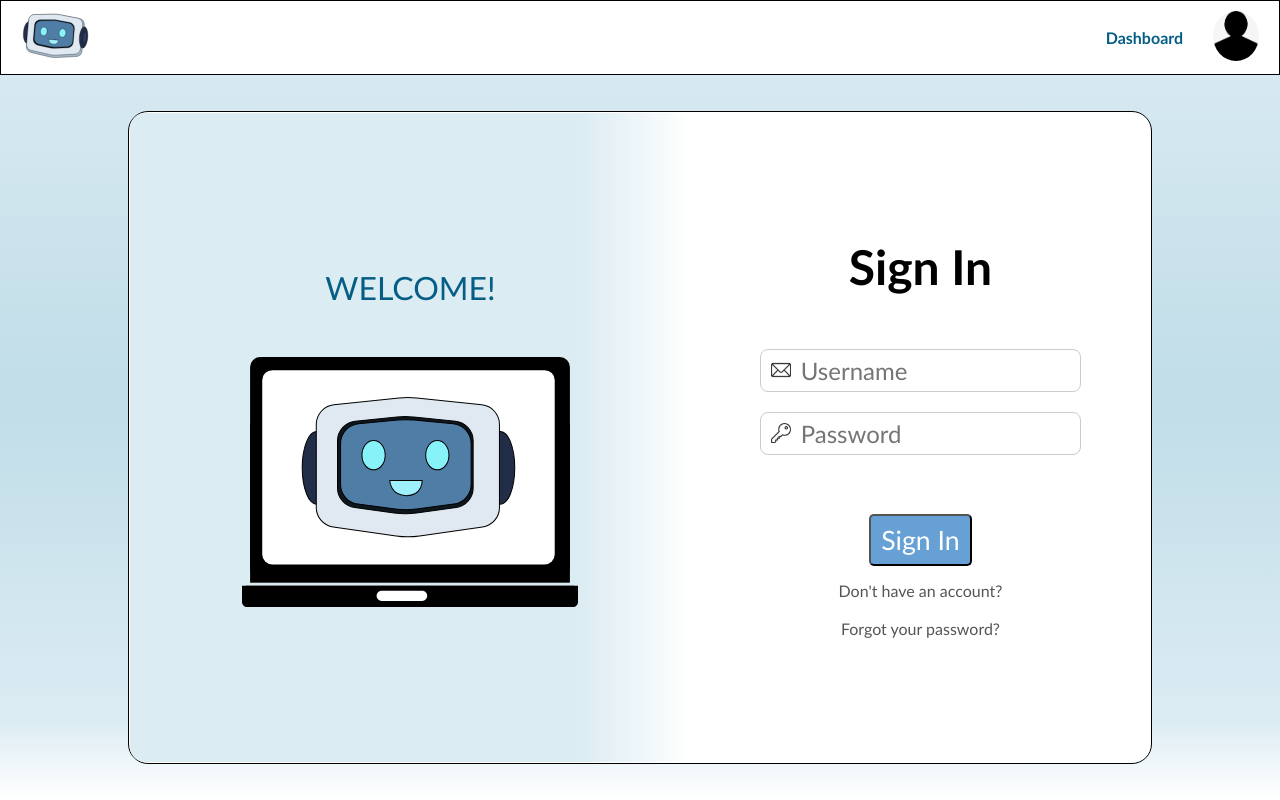
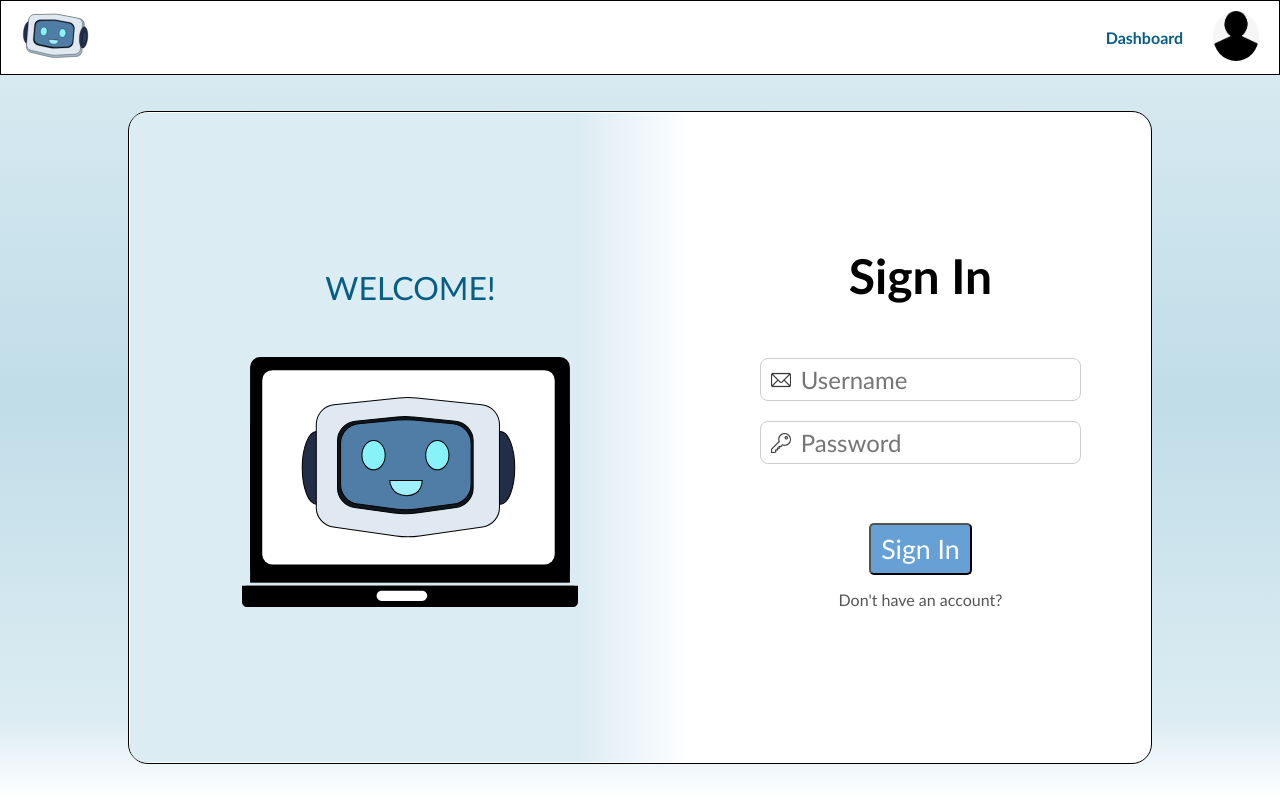
Before and after one commit to samlee03/study-ai-buddy, a React (Vite) app in the folder client/: page /login in a window 1280 px wide. Built offline with nearby package versions, Linux system fonts and the light colour scheme; no server answers; a web font is replaced by a local one.

Commit message:
remove forgot password

```diff
--- a/client/src/pages/LoginPage.jsx
+++ b/client/src/pages/LoginPage.jsx
@@ -104,7 +104,7 @@ const LoginPage = () => {
                             <input type="submit" value="Sign In" ></input>
                         </form>
                         <a className="Signup-link" href="./signup">{"Don't have an account?"}</a><br></br><br></br>
-                        <a className="Forgot-link" href="./forgot">{"Forgot your password?"}</a>
+                        {/* <a className="Forgot-link" href="./forgot">{"Forgot your password?"}</a> */}
                     </div>
                 </div>
             </div>
```
